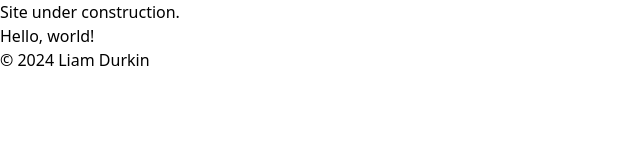
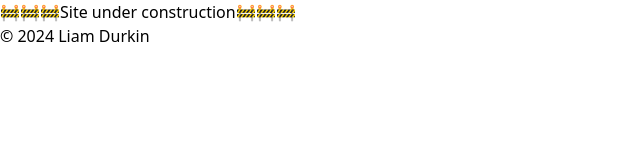
Before and after one commit to durkinliam/durkinliam.github.io, an Astro site: page / in a window 1280 px wide. Shown: the whole page, without its empty margins (0-640 px from the left). Built offline with nearby package versions, Linux system fonts and the light colour scheme; Astro itself is replaced by a stand-in of ours.

Commit message:
- Updated landing page - Added CV route

```diff
--- a/src/layouts/Layout.astro
+++ b/src/layouts/Layout.astro
@@ -11,7 +11,7 @@ const {title} = Astro.props;
 	</head>
 	<body>
 	<header>
-		<h1>Site under construction.</h1>
+		<h1>🚧🚧🚧Site under construction🚧🚧🚧</h1>
 	</header>
 	<main>
 		<slot />
--- /dev/null
+++ b/src/pages/cv.astro
@@ -0,0 +1,7 @@
+---
+import Layout from "../layouts/Layout.astro";
+---
+
+<Layout title="Liam Durkin | CV">
+    <p>CV</p>
+</Layout>
--- a/src/pages/index.astro
+++ b/src/pages/index.astro
@@ -3,5 +3,5 @@ import Layout from '../layouts/Layout.astro';
 ---
 
 <Layout title="Liam Durkin">
-	<h1>Hello, world!</h1>
+	<p/>
 </Layout>
```
Also changed, not shown: .github/workflows/deploy.yml.
